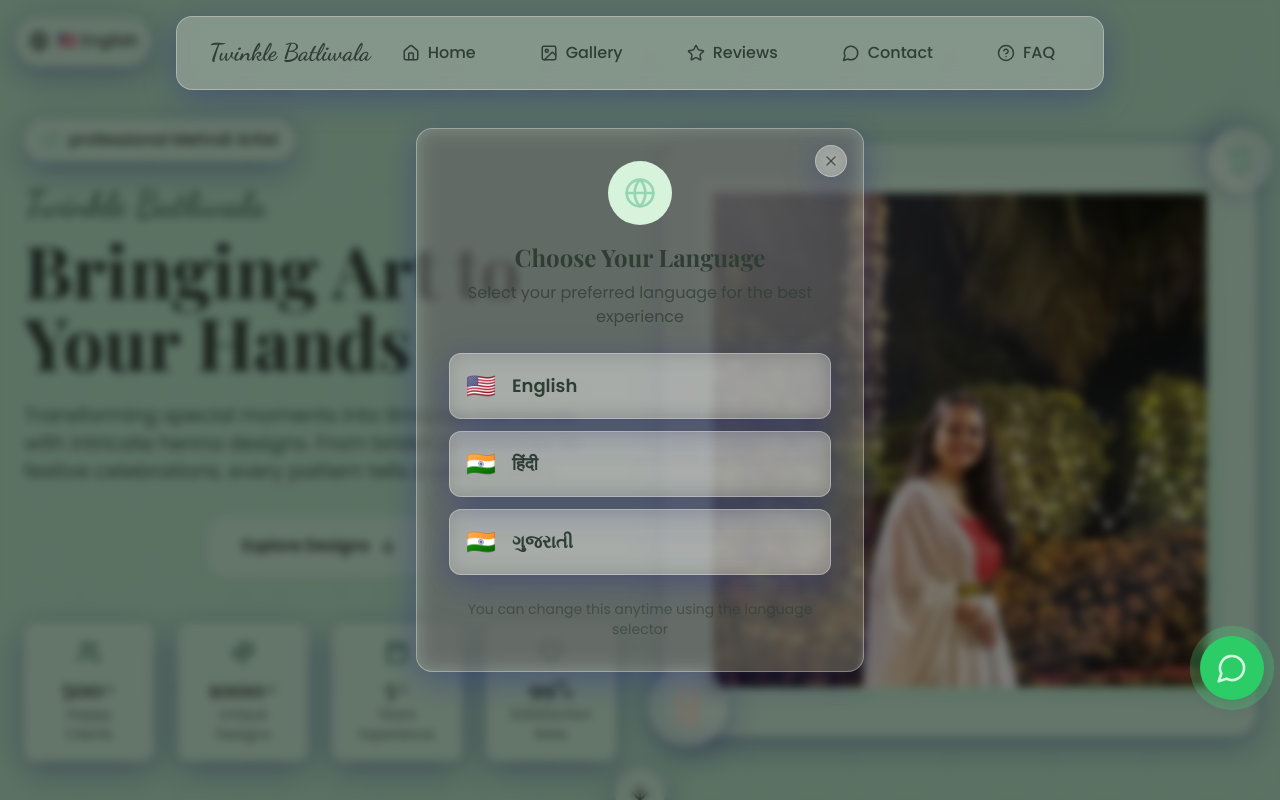
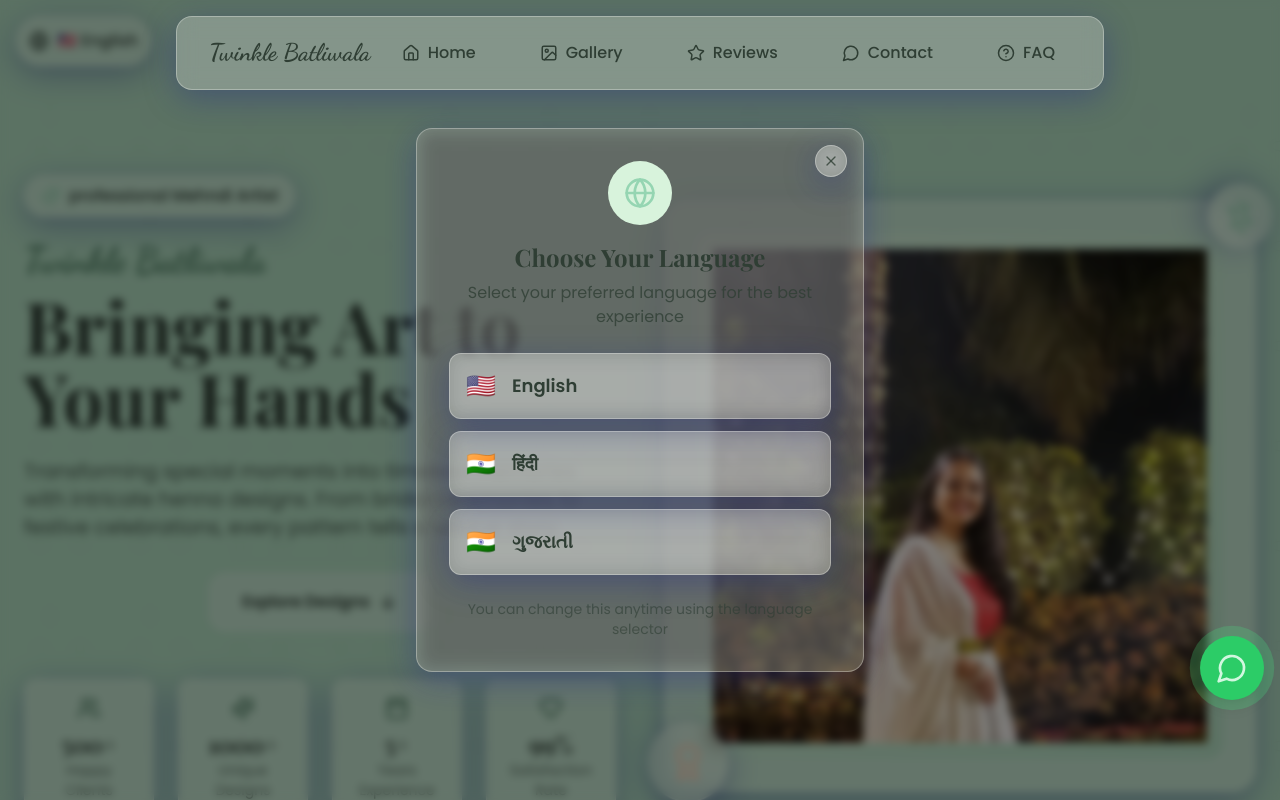
Before and after one commit to CmatrixBOY/twinklemahendi, a React (Vite) app: page / in a window 1280 px wide. Shown: the top 800 px of the page. Built offline with nearby package versions, Linux system fonts and the light colour scheme.

Commit message:
image issue solved

```diff
--- a/src/react-app/components/Contact.tsx
+++ b/src/react-app/components/Contact.tsx
@@ -1,6 +1,6 @@
 import { useState } from 'react';
 import { motion } from 'framer-motion';
-import { Mail, Phone, MapPin, Clock, Instagram, Facebook, Send, MessageCircle } from 'lucide-react';
+import { Mail, Phone, MapPin, Clock, Instagram, Facebook, MessageCircle } from 'lucide-react';
 
 export default function Contact() {
   const [formData, setFormData] = useState({
--- a/src/react-app/components/Hero.tsx
+++ b/src/react-app/components/Hero.tsx
@@ -118,7 +118,7 @@ export default function Hero() {
               <div className="aspect-square bg-gradient-to-br from-pistachio-light to-pistachio-soft rounded-2xl flex items-center justify-center text-olive/30 font-playfair relative overflow-hidden">
                 {/* Placeholder for artist image */}
                 <div className="absolute inset-2 md:inset-4 bg-gradient-to-br from-pistachio-deep/20 to-blush/20 rounded-xl flex items-center justify-center">
-                  <img src="/public/profile/pro.jpeg" alt="Artist Photo" />
+                  <img src="./profile/pro.jpeg" alt="Artist Photo" />
 
                   {/* <div className="text-center">
                     <Sparkles className="w-12 md:w-16 h-12 md:h-16 mx-auto mb-2 md:mb-4 text-pistachio-deep" />
@@ -150,7 +150,7 @@ export default function Hero() {
       </div>
 
       {/* Scroll Indicator - Hidden on mobile due to bottom nav */}
-      <motion.div
+      {/* <motion.div
         initial={{ opacity: 0 }}
         animate={{ opacity: 1 }}
         transition={{ delay: 2 }}
@@ -163,7 +163,7 @@ export default function Hero() {
         >
           <ArrowDown className="w-6 h-6 text-olive" />
         </motion.div>
-      </motion.div>
+      </motion.div> */}
     </section>
   );
 }
--- a/src/react-app/pages/Home.tsx
+++ b/src/react-app/pages/Home.tsx
@@ -17,7 +17,7 @@ export default function Home() {
       <LanguageSelector />
       <Navigation />
       <main>
-        <div className='pt-[120px] md:pt-30 lg:pt-10'>
+        <div className='pt-[10px] md:pt-24 lg:pt-24'>
           <Hero />
         </div>
         <Gallery />
```
